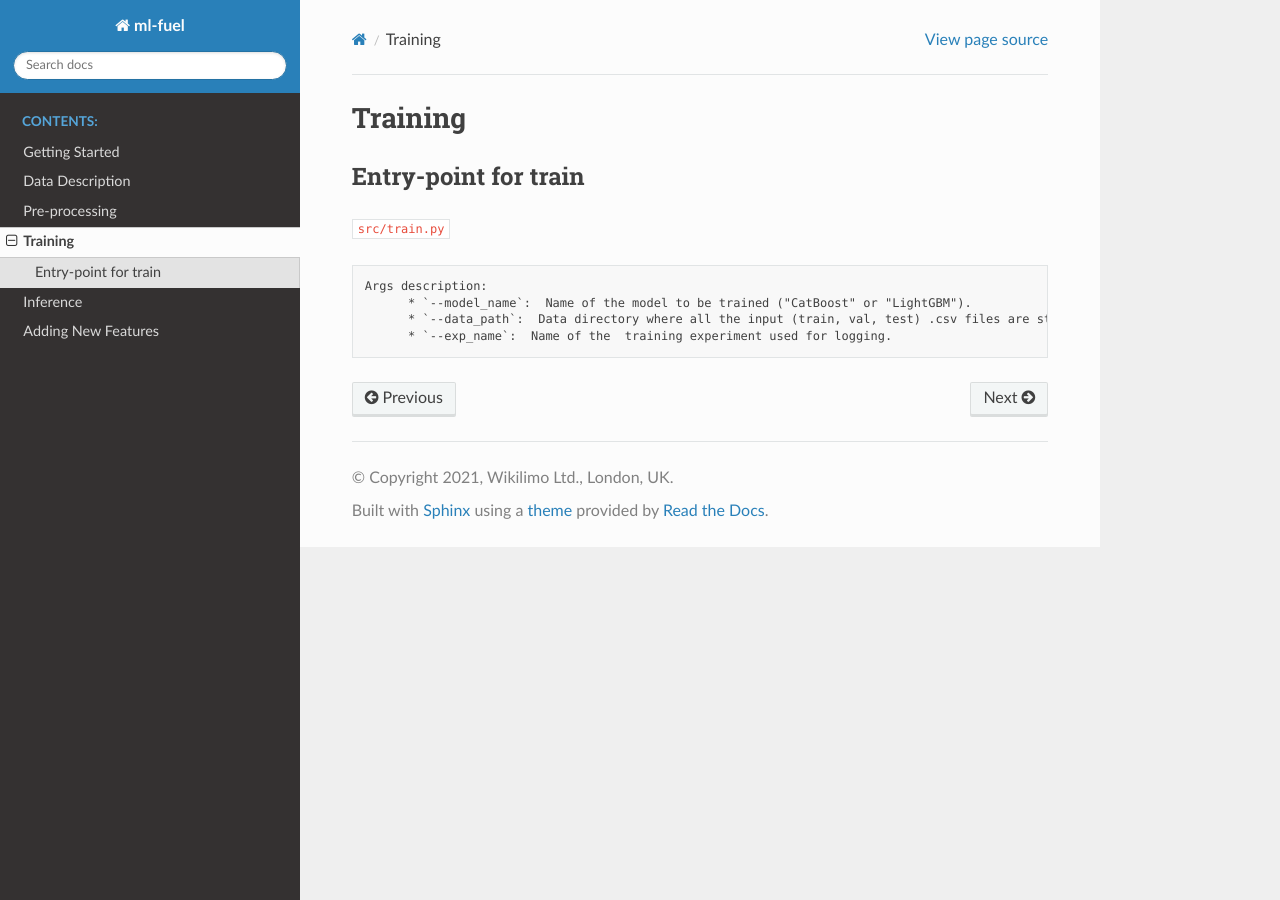
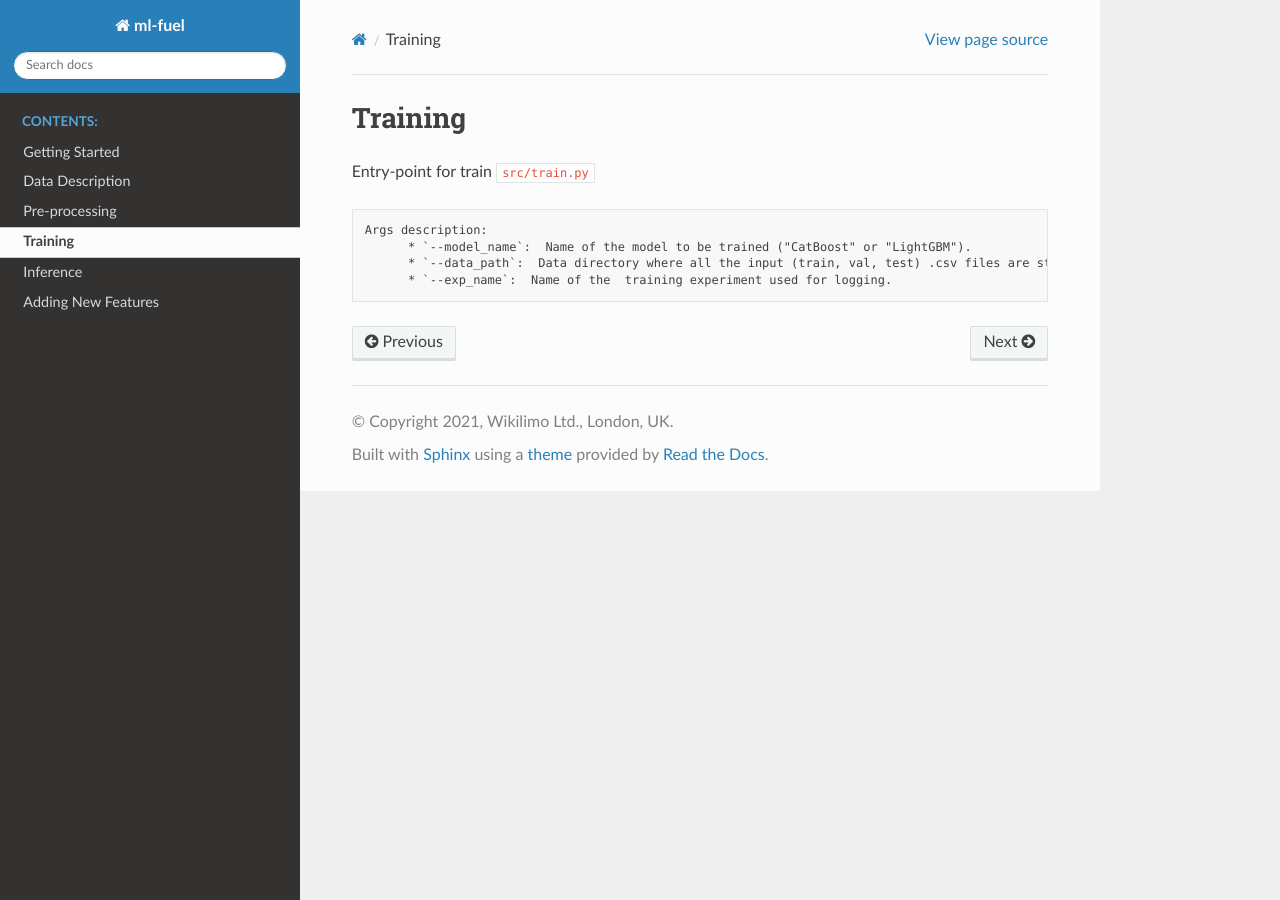
Before and after one commit to ecmwf-projects/ai-vegetation-fuel, a Sphinx documentation site: the page built from docs/training.rst, in a window 1280 px wide. Built offline with Sphinx 7.4.7 and the Read the Docs theme 2.0.0, drawn with Linux system fonts in a browser that asks for light colours.

Commit message:
update stale instructions

```diff
--- a/docs/preprocessing.rst
+++ b/docs/preprocessing.rst
@@ -16,8 +16,6 @@ Entry point for pre-processing
 
    -  Creates ``fuel_load.nc`` file for Fuel Load Data (Burned Area \*
       Above Ground Biomass).
-   -  Creates ``combined_dataset.nc`` file combining all the input
-      features being used.
    -  Saves the following files for the Tropics & Mid-Latitudes regions
       respectively, where {type} is 'tropics' or 'midlats'.
    -  Save Directory ``root_path/{type}`` ::
--- a/docs/training.rst
+++ b/docs/training.rst
@@ -1,9 +1,7 @@
 Training
 =========
 
-Entry-point for train
----------------------
-``src/train.py``
+Entry-point for train ``src/train.py``
 
 ::
 
```
